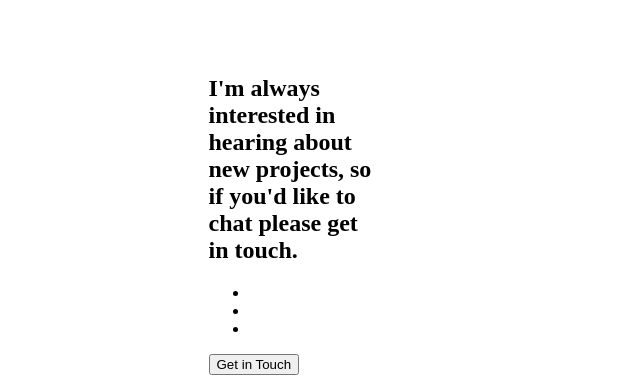
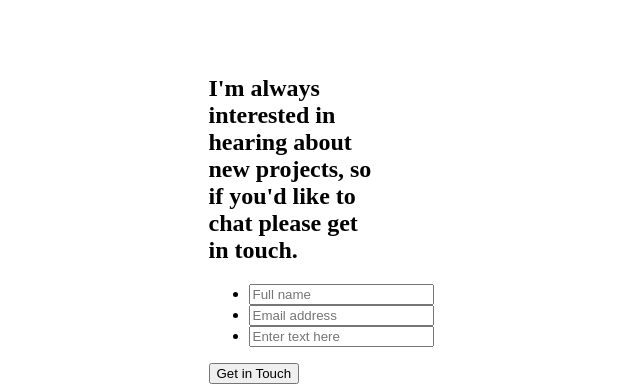
Before and after one commit to keebot-png/personal_portfolio, a website: page index.html in a window 1280 px wide. Shown: the part 6319-6707 px from the top of the page, without its empty margins (291-931 px from the left). Drawn offline with Linux system fonts and the light colour scheme.

Commit message:
Added input tags in the HTML

```diff
--- a/index.html
+++ b/index.html
@@ -295,13 +295,13 @@
             <form action="https://formspree.io/f/xnqrnjgr" class="contact-details" method="post">
                 <ul class="contact-list">
                     <li class="contact-1">
-
+                        <input type="text" maxlength="30" placeholder="Full name" required>
                     </li>
                     <li class="contact-2">
-
+                        <input type="email" placeholder="Email address" required>
                     </li>
                     <li class="contact-3">
-
+                        <input type="textarea" maxlength="500" placeholder="Enter text here" required>
                     </li>
                 </ul>
                 <div class="contact-button">
```
